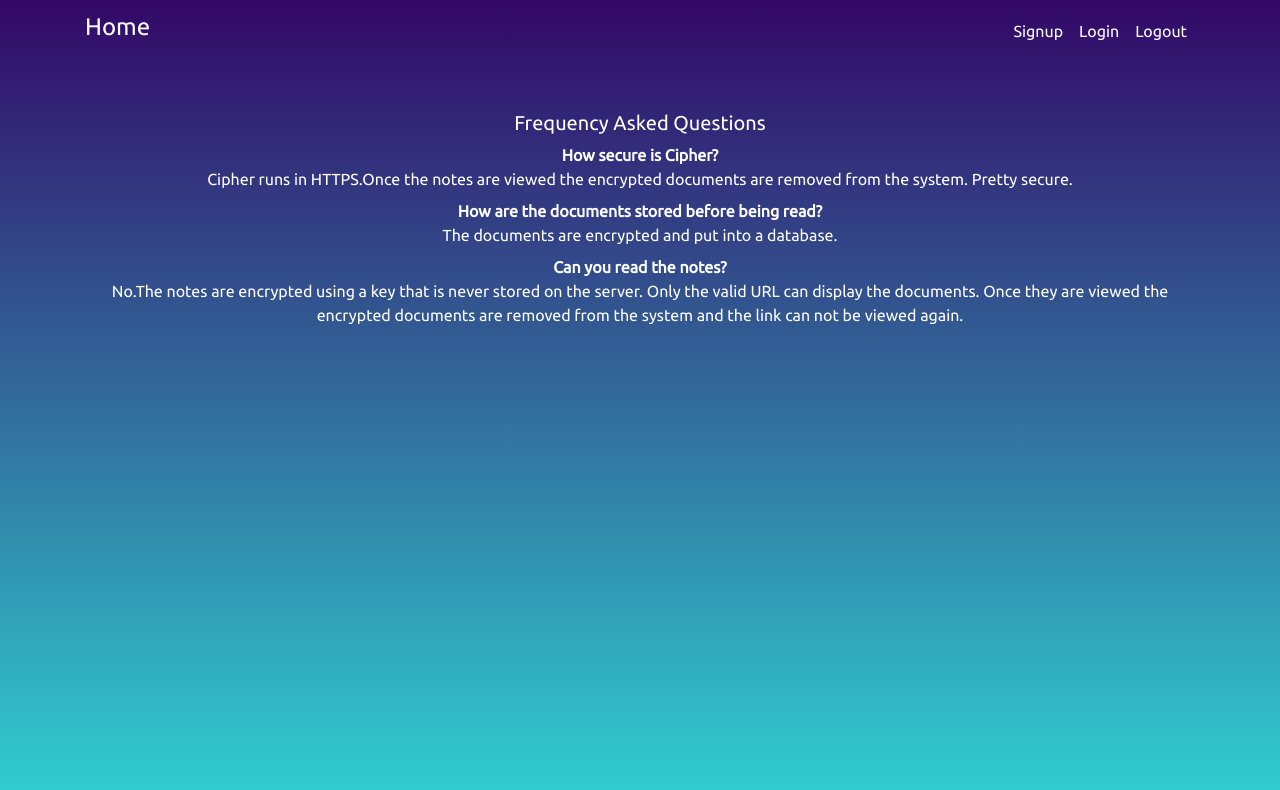
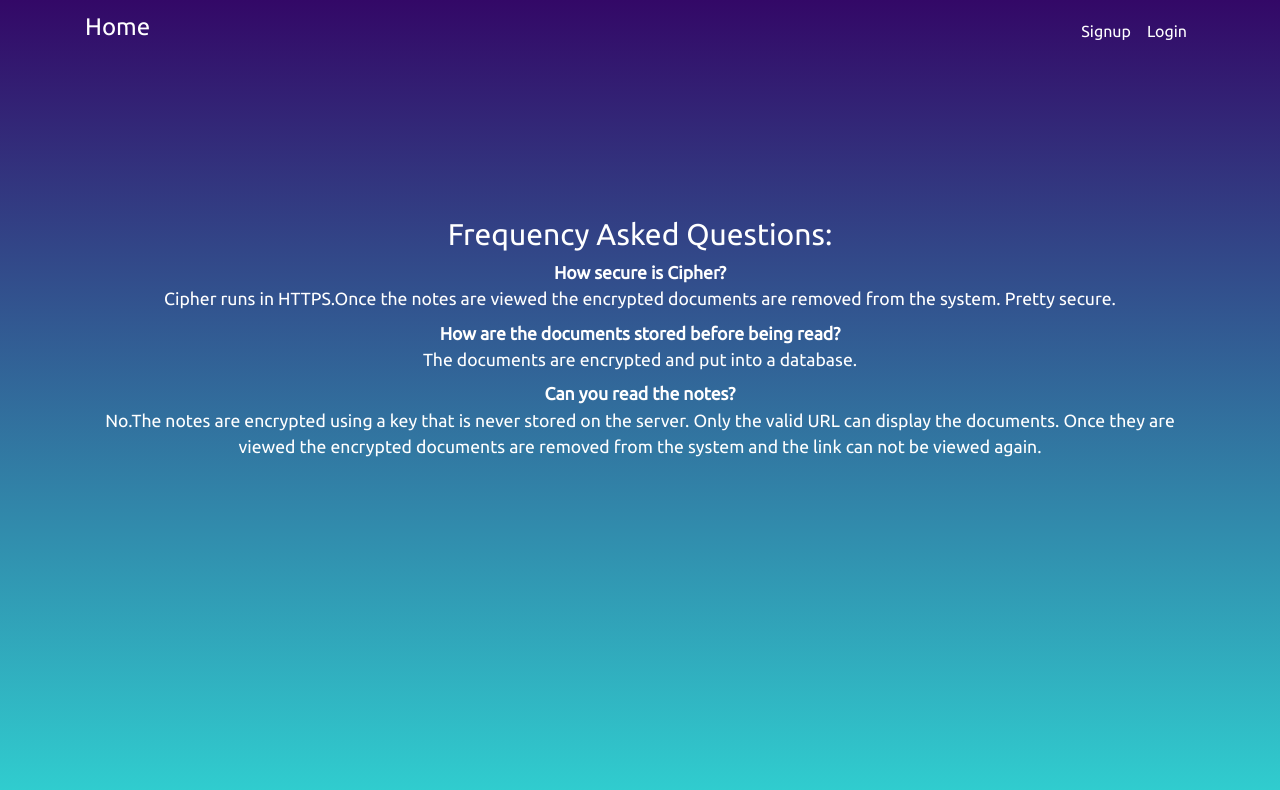
Before and after one commit to bhavanavenu/Final-project, a React (Create React App) app in the folder client/: page /profile in a window 1280 px wide. Shown: the top 790 px of the page. Built offline with nearby package versions, Linux system fonts and the light colour scheme.

Commit message:
edit home page

```diff
--- a/client/src/components/App.js
+++ b/client/src/components/App.js
@@ -30,9 +30,9 @@
           <Switch>
             <Route path="/" exact component={Home} />
             <Route path="/documents/:id" exact component={Edit} />
-            <Route path="/signup" component={Signup} />
-            <Route path="/login" component={Login} />
-            <Route path="/profile" component={Profile} />
+            {/* <Route path="/signup" component={Signup} />
+            <Route path="/login" component={Login} /> */}
+            <Route path="/profile" component={Profile} /> */}
             {/* <Route path="/profile/:id/edit" component={Updateprofile} /> */}
             <Route path="/faq" component={Faq} />
             <Route render={() => <h2>404</h2>} />
--- a/client/src/components/pages/Faq.css
+++ b/client/src/components/pages/Faq.css
@@ -7,4 +7,9 @@
   display: block;
   text-align: center;
   color: white;
+  font-size: 1.1em;
+  padding-top: 105px;
 }
+/* h4 {
+  font-size: 2em;
+} */
--- a/client/src/components/pages/Faq.js
+++ b/client/src/components/pages/Faq.js
@@ -1,34 +1,33 @@
-import React, { Component } from "react";
-import "bootstrap/dist/css/bootstrap.min.css";
-import "bootstrap/dist/js/bootstrap.bundle.min";
-import "./Faq.css";
+// import React, { Component } from "react";
+// import "bootstrap/dist/css/bootstrap.min.css";
+// import "bootstrap/dist/js/bootstrap.bundle.min";
+// import "./Faq.css";
 
-class Faq extends Component {
-  render() {
-    return (
-      <div className="container ">
-        <div className="faq align-middle mt-5">
-          <h5>Frequency Asked Questions</h5>
-
-          <dl>
-            <dt>How secure is Cipher?</dt>
-            <dd>
-              Cipher runs in HTTPS.Once the notes are viewed the encrypted
-              documents are removed from the system. Pretty secure.
-            </dd>
-            <dt>How are the documents stored before being read?</dt>
-            <dd>The documents are encrypted and put into a database.</dd>
-            <dt>Can you read the notes?</dt>
-            <dd>
-              No.The notes are encrypted using a key that is never stored on the
-              server. Only the valid URL can display the documents. Once they
-              are viewed the encrypted documents are removed from the system and
-              the link can not be viewed again.
-            </dd>
-          </dl>
-        </div>
-      </div>
-    );
-  }
-}
-export default Faq;
+// class Faq extends Component {
+//   render() {
+//     return (
+//       <div className="container ">
+//         <div className="faq align-middle mt-5">
+//           <h5>Frequency Asked Questions:</h5>
+//         </div>
+//         <dl>
+//           <dt>How secure is Cipher?</dt>
+//           <dd>
+//             Cipher runs in HTTPS.Once the notes are viewed the encrypted
+//             documents are removed from the system. Pretty secure.
+//           </dd>
+//           <dt>How are the documents stored before being read?</dt>
+//           <dd>The documents are encrypted and put into a database.</dd>
+//           <dt>Can you read the notes?</dt>
+//           <dd>
+//             No.The notes are encrypted using a key that is never stored on the
+//             server. Only the valid URL can display the documents. Once they are
+//             viewed the encrypted documents are removed from the system and the
+//             link can not be viewed again.
+//           </dd>
+//         </dl>
+//       </div>
+//     );
+//   }
+// }
+// export default Faq;
--- a/client/src/components/pages/NavHead.js
+++ b/client/src/components/pages/NavHead.js
@@ -60,7 +60,7 @@
                   <h4>What is this?</h4>
                 </NavLink>
               )}
-              {!api.isLoggedIn() && (
+              {/* {!api.isLoggedIn() && (
                 <Link
                   className={"nav-link"}
                   to="/"
@@ -68,7 +68,7 @@
                 >
                   Logout
                 </Link>
-              )}
+              )} */}
               <NavItem />
             </Nav>
           </Collapse>
--- a/client/src/components/pages/Profile.js
+++ b/client/src/components/pages/Profile.js
@@ -6,14 +6,13 @@
 import "bootstrap/dist/css/bootstrap.min.css";
 import "bootstrap/dist/js/bootstrap.bundle.min";
 import "./Faq.css";
-// import { Profile } from "aws-sdk/clients/mediapackage";
 
 class Profile extends Component {
   render() {
     return (
       <div className="container ">
         <div className="faq align-middle mt-5">
-          <h5>Frequency Asked Questions</h5>
+          <h5 style={{ fontSize: 30 }}>Frequency Asked Questions:</h5>
 
           <dl>
             <dt>How secure is Cipher?</dt>
```
